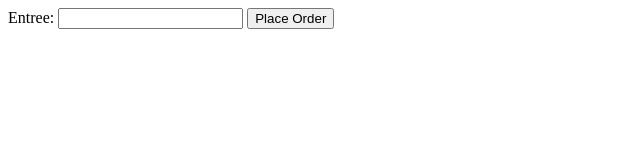
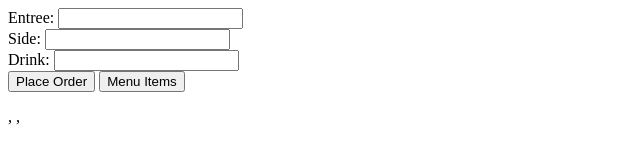
Before and after one commit to damionjerrod/fast-food-app, a plain HTML site: page index.html in a window 1280 px wide. Both pictures are taken after a click on the button "Place Order". Shown: the whole page, without its empty margins (0-640 px from the left). Drawn offline with Linux system fonts and the light colour scheme.

Commit message:
end of exercise two

```diff
--- a/index.html
+++ b/index.html
@@ -7,13 +7,14 @@
         <title>Fast Food App</title>
     </head>
     <body>
-        Entree: <input type="text" name="entree" id="entree">
-        <!-- Quantity: <input type="number" name="amtOne" id="amtOne"></br>
-        Side: <input type="text" name="side" id="side">
-        Quantity: <input type="number" name="amtTwo" id="amtTwo"></br>
-        Drink: <input type="text" name="drink" id="drink">
-        Quantity: <input type="number" name="amtThree" id="amtThree"></br> -->
+        Entree: <input type="text" name="entree" id="entree"></br>
+        <!-- Quantity: <input type="number" name="amtOne" id="amtOne"></br>-->
+        Side: <input type="text" name="side" id="side"></br>
+        <!-- Quantity: <input type="number" name="amtTwo" id="amtTwo"></br>-->
+        Drink: <input type="text" name="drink" id="drink"></br>
+        <!--Quantity: <input type="number" name="amtThree" id="amtThree"></br> -->
         <button type="button" id="submit">Place Order</button>
+        <button type="button" id="menu">Menu Items</button>
         <p id="result"></p>
         <script src="main.js"></script>
     </body>
--- a/main.js
+++ b/main.js
@@ -1,11 +1,10 @@
 var menu = {
-    "hamburger": 0,
-    "cheeseburger": 50,
+    "hamburger": 50,
     "fries": 50,
     "drinks": 50
 }
 
-var menuItem = Object.keys(menu);
+var menuItems = Object.keys(menu);
 var stock = Object.values(menu);
 
 var customerOrder = undefined;
@@ -13,7 +12,11 @@ var order = undefined;
 
 //gets data from input field and prints it on the screen
 document.getElementById("submit").addEventListener("click", function() {
-    customerOrder = document.getElementById("entree").value;
+    var entree = document.getElementById("entree").value;
+    var side = document.getElementById("side").value;
+    var drink = document.getElementById("drink").value;
+    customerOrder = entree + ", " + side + ", " + drink;
+
     document.getElementById("result").innerHTML = customerOrder;
     console.log(customerOrder);
 
@@ -26,7 +29,7 @@ document.getElementById("submit").addEventListener("click", function() {
     for (i = 0; i < order.length; i++) {
         order[i] = order[i].split(':').map(s => s.trim());
         console.log(order[i][1]);
-        console.log(menuItem);
+        console.log(menuItems);
 
         //checks if ordered item is on the menu & in stock
         if (!menu.hasOwnProperty(order[i][1])) {
@@ -42,6 +45,12 @@ document.getElementById("submit").addEventListener("click", function() {
 //clears input field after submission
 document.getElementById("submit").addEventListener("click", function() {
     document.getElementById("entree").value = '';
+    document.getElementById("side").value = '';
+    document.getElementById("drink").value = '';
+})
+
+document.getElementById("menu").addEventListener("click", function() {
+    document.getElementById("").innerHTML = menuItems;
 })
 
 
```
